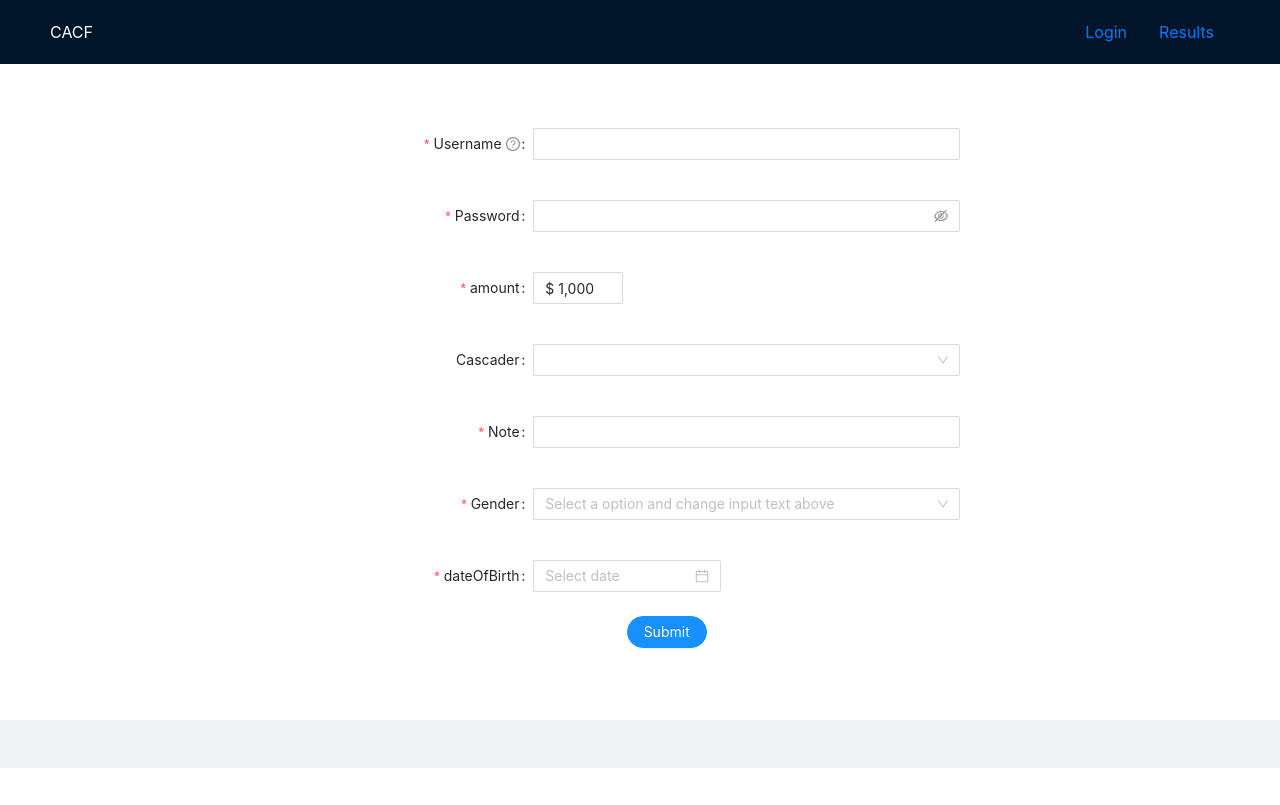
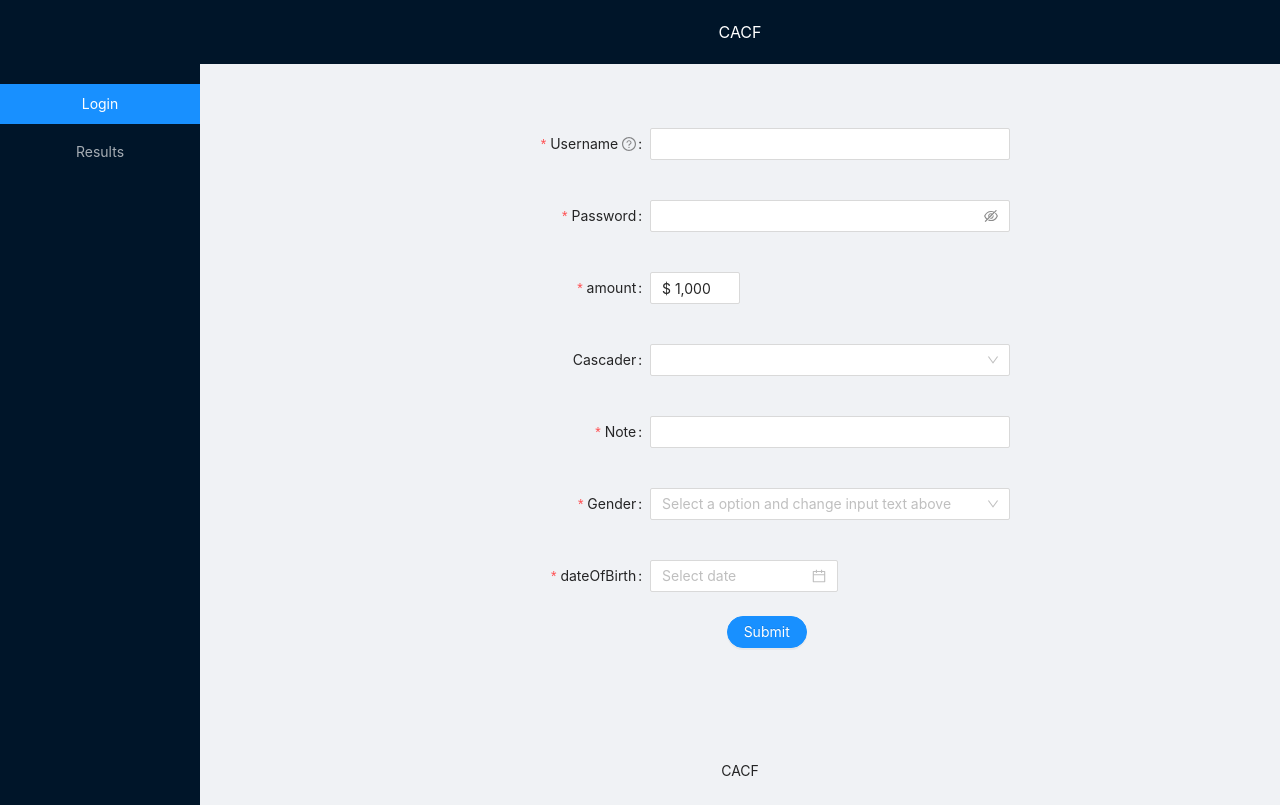
Before and after one commit to moneeza/PracticeExercise, a React (Create React App) app: page /comp1 in a window 1280 px wide. Built offline with nearby package versions, Linux system fonts and the light colour scheme.

Commit message:
new changes

```diff
--- a/src/App.tsx
+++ b/src/App.tsx
@@ -33,6 +33,7 @@ export default function App1() {
   const [current, setCurrent] = useState("mail")
   const history = useHistory()
   const [load, setLoad] = useState(false)
+  const [uname, setUname] = useState("")
   const onGenderChange = (value: any) => {
     switch (value) {
       case 'male':
@@ -63,6 +64,9 @@ export default function App1() {
       gender: 'male',
     });
   };
+  const onNameChange = (e:any) =>{
+    setUname(e.target.value)
+  }
   const onFinish = (values: any) => {
     setLoad(true)
     const obj = {
@@ -173,7 +177,7 @@ export default function App1() {
           ]}
 
         >
-          <Input />
+          <Input value={uname} onChange={(e:any)=>onNameChange(e)}/>
         </Form.Item>
 
         <Form.Item
--- a/src/Routes.tsx
+++ b/src/Routes.tsx
@@ -1,49 +1,48 @@
 import React from 'react'
-import { Link, Switch, Router, Route, Redirect } from 'react-router-dom'
+import { Link, Switch, Router, Route, Redirect, } from 'react-router-dom'
 import App1 from './App'
 import Footer1 from './Footer1'
-import { Layout } from 'antd';
+import { Layout, Menu } from 'antd';
 import { createBrowserHistory } from 'history';
-
 export default function App() {
     const { Header, Footer, Sider, Content } = Layout;
     const history = createBrowserHistory();
-
     return (<>
         <Router history={history}>
+            <Layout>
+                <Sider>
+                    <div className="d-flex flex-column align-items-center justify-content-center bg-transparent" style={{ marginTop: "5rem" }}>
+                        <Router history={history}>
+                            <Menu theme="dark" mode="vertical" defaultSelectedKeys={['1']} className="w-100 text-center">
+                                <Menu.Item key="1">
+                                    <Link to="/comp1">
+                                        <div>Login</div>
+                                    </Link>
+                                </Menu.Item>
+                                <Menu.Item key="2">
+                                    <Link to="/comp2">
 
+                                        <div> Results</div>
+                                    </Link>
+                                </Menu.Item>
+                            </Menu>
+                        </Router>
+                    </div>
+                </Sider>
                 <Layout>
-
-                <Header className="d-flex justify-content-between align-items-center text-white">
+                    <Header className="d-flex justify-content-center align-items-center text-white">
                         <div>CACF</div>
-                    <div className="d-flex">
-
-                        <Router history={history}>
-                            <Link to="/comp1" className="mx-3">Login</Link>
-                            <Link to="/comp2" className="mx-3">Results</Link>
-                        </Router>
-
-                    </div>
                     </Header>
-
-            </Layout>
                     <Content>
                         <Switch>
-                    <Redirect from="/" exact to="/comp1"  />
-
+                            <Redirect from="/" exact to="/comp1" />
                             <Route component={App1} exact path="/comp1" />
                             <Route component={Footer1} path="/comp2" />
-
                         </Switch>
                     </Content>
-            <Footer className="mt-3"></Footer>
-
+                    <Footer className="mt-3 text-center">CACF</Footer>
+                </Layout>
+            </Layout>
         </Router>
-
-
-
-
     </>)
-
-
 }
```
Also changed, not shown: package.json (+11 -5 lines), 2 other files (tests, documents, lock files or other folders). Lines whose indentation alone changed are shown as unchanged.
